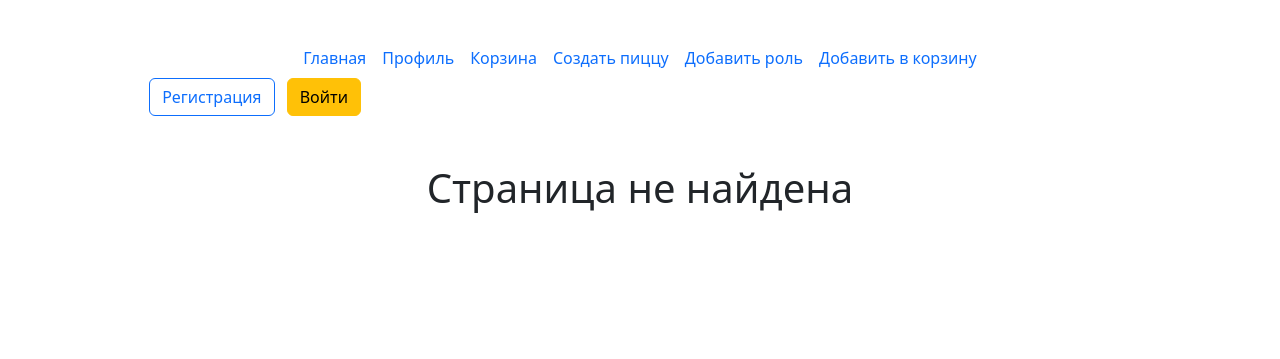
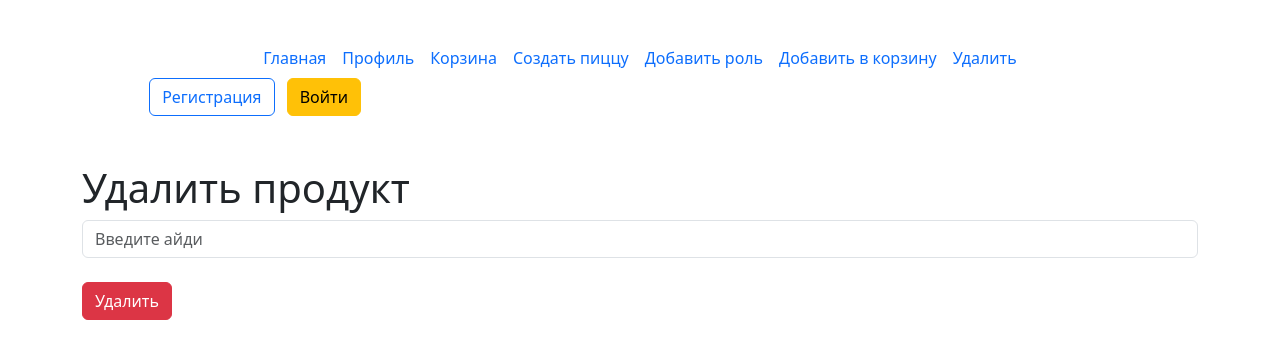
Before and after one commit to AL1US/Flask-Pizza, a Flask app: page /del_product in a window 1280 px wide. Shown: the top 359 px of the page. Run offline with Flask 3, Linux system fonts and the light colour scheme.

Commit message:
Функция удаления и почти починка корзины

```diff
--- a/app/src/routers_products/basket.py
+++ b/app/src/routers_products/basket.py
@@ -1,4 +1,3 @@
-from statistics import quantiles
 from src.web3_connect import contract
 from flask import Blueprint, Flask, redirect, render_template, request, session
 from web3.exceptions import ContractLogicError
@@ -12,9 +11,9 @@ def basket():
     user_address = session.get("address")
 
     if user_address:
-        pizza = contract.functions.getAllPizzas().call({"from": user_address})
+        pizza = contract.functions.getBasket().call({"from": user_address})
     else:
-        pizza = contract.functions.getAllPizzas().call()
+        pizza = contract.functions.getBasket().call()
 
     pizza_list = []
 
--- a/app/src/routers_products/pizza.py
+++ b/app/src/routers_products/pizza.py
@@ -50,3 +50,22 @@ def add_to_basket():
                 return f"Ошибка: {e}"
 
     return render_template("add_to_basket.html")
+
+@app.route("/del_product", methods = ["GET", "POST"])
+def del_product():
+
+    pk = session.get("address")
+
+    if request.method == "POST":
+        try:
+            result = contract.functions.delPizza(
+            int(request.form.get("_index"))
+            ).transact({"from": pk})
+            return redirect("/")
+
+        except ContractLogicError as e:
+                return f"Ошибка: {e}"
+        except Exception as e:
+                return f"Ошибка: {e}"
+
+    return render_template("del_product.html")
--- a/app/templates/base.html
+++ b/app/templates/base.html
@@ -20,6 +20,7 @@
       <li><a href="/setPizza" class="nav-link px-2">Создать пиццу</a></li>
       <li><a href="/setRole" class="nav-link px-2">Добавить роль</a></li>
       <li><a href="/add_to_basket" class="nav-link px-2">Добавить в корзину</a></li>
+      <li><a href="/del_product" class="nav-link px-2">Удалить</a></li>
     </ul>
     <div class="col-md-3 text-end">
       <a class="btn btn-danger" href="/logout">Выйти</a>
@@ -41,6 +42,7 @@
       <li><a href="/setPizza" class="nav-link px-2">Создать пиццу</a></li>
       <li><a href="/setRole" class="nav-link px-2">Добавить роль</a></li>
       <li><a href="/add_to_basket" class="nav-link px-2">Добавить в корзину</a></li>
+      <li><a href="/del_product" class="nav-link px-2">Удалить</a></li>
     </ul>
     <div class="col-md-3 text-end">
       <a type="button" class="btn btn-outline-primary me-2" href="/reg" >Регистрация</a>
--- a/app/templates/basket.html
+++ b/app/templates/basket.html
@@ -13,7 +13,6 @@
                 <img src="{{ el.url_img }}" class="card-img-top" alt="Pizza" />
                 <div class="card-body text-center">
                     <h5 class="card-title">{{ el.name }}</h5>
-                    <h5 class="card-title">{{ el.description }}</h5>
                     <p class="card-text">{{ el.price }} рублей</p>
                     <input type="submit" class="btn btn-success" value="Купить" />
                 </div>
--- /dev/null
+++ b/app/templates/del_product.html
@@ -0,0 +1,10 @@
+{% extends "base.html" %} {% block title %} Добавление в корзину {% endblock %} {% block body %}
+<div class="container mt-5">
+  <h1>Удалить продукт</h1>
+  <form method="post">
+    <input type="number" name="_index" id="_index" class="form-control" placeholder="Введите айди" /><br />
+    <input type="submit" class="btn btn-danger" value="Удалить" />
+  </form>
+</div>
+
+{% endblock %}
--- a/app/templates/index.html
+++ b/app/templates/index.html
@@ -13,8 +13,8 @@
                 <img src="{{ el.url_img }}" class="card-img-top" alt="Pizza" />
                 <div class="card-body text-center">
                     <h5 class="card-title">{{ el.name }}</h5>
-                    <h5 class="card-title">{{ el.description }}</h5>
-                    <p class="card-text">{{ el.price }} рублей</p>
+                    <h7 class="card-title">{{ el.description }}</h7>
+                    <h5 class="card-text">{{ el.price }} рублей</h5>
                     <a href="/basket" class="btn btn-warning">В корзину</a>
                 </div>
             </div>
```
